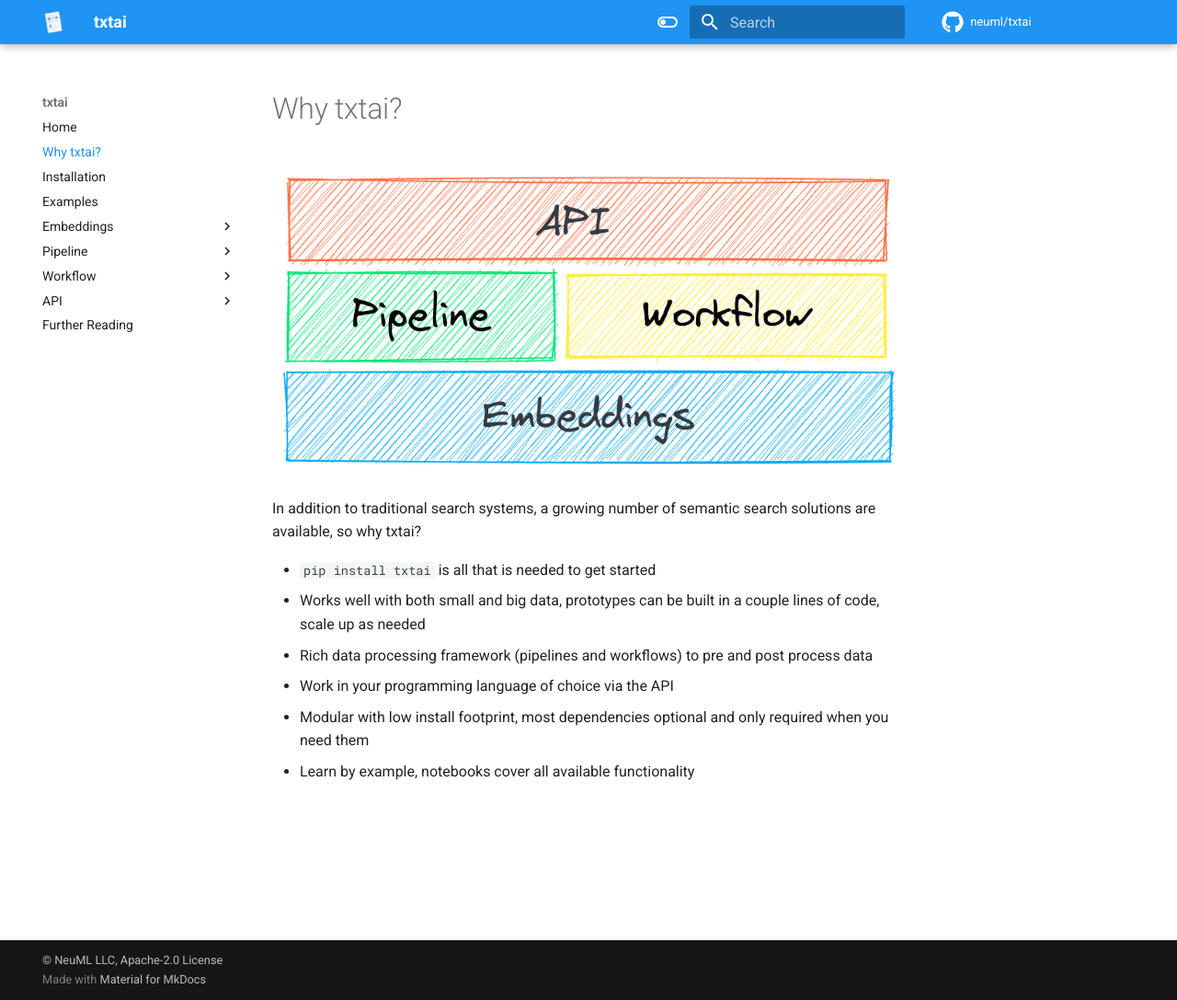
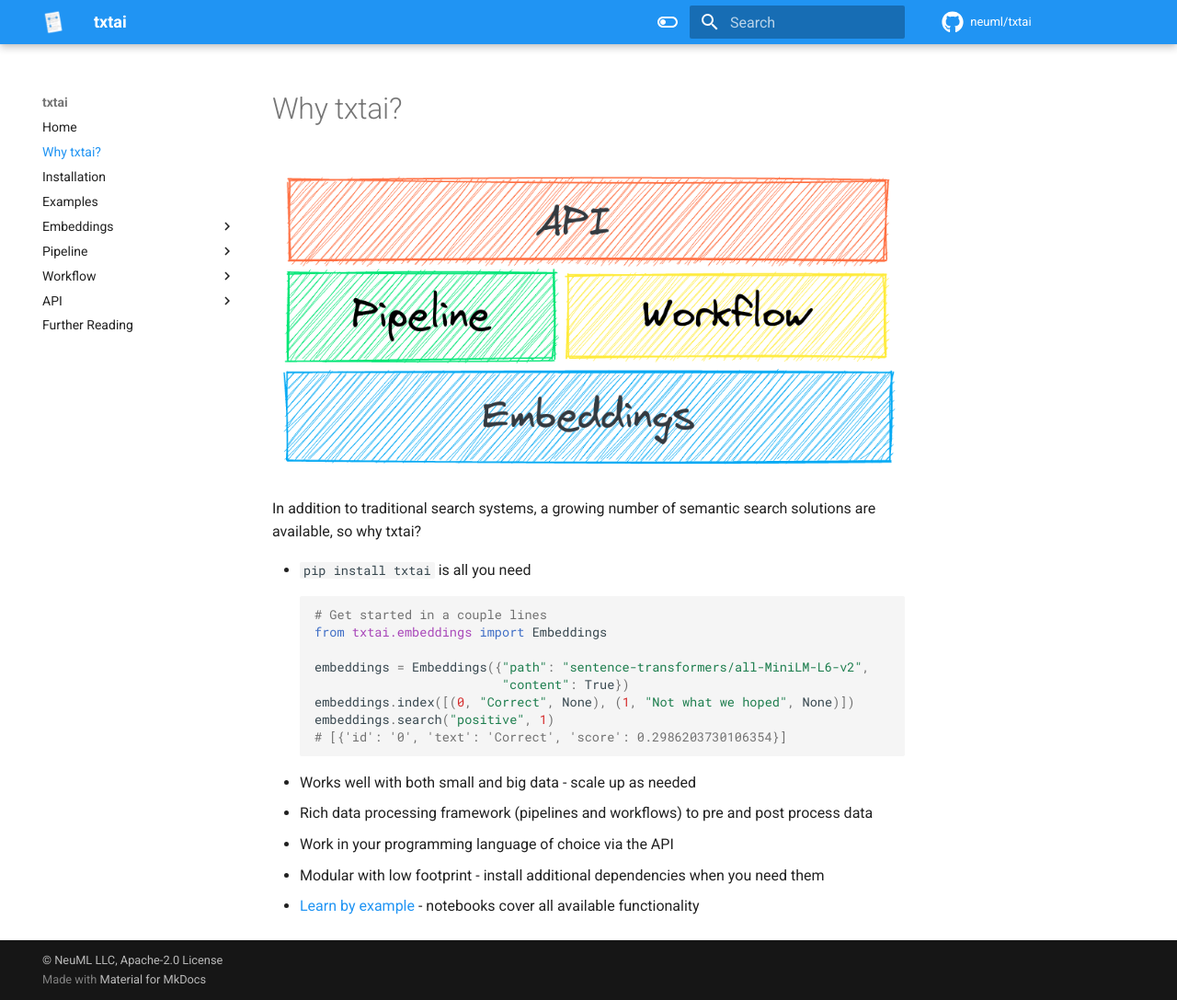
Before and after one commit to neuml/txtai, an MkDocs documentation site: the page built from docs/why.md, in a window 1280 px wide and 1087 px high. Shown: the whole window at 92% size. Built offline with MkDocs 1.6.1 and Material for MkDocs 9.7.7, drawn with Linux system fonts in a browser that asks for light colours; comment, search, counter and statistics services are not loaded.

Commit message:
Update documentation

````diff
--- a/docs/why.md
+++ b/docs/why.md
@@ -5,9 +5,19 @@
 
 In addition to traditional search systems, a growing number of semantic search solutions are available, so why txtai?
 
-- `pip install txtai` is all that is needed to get started
-- Works well with both small and big data, prototypes can be built in a couple lines of code, scale up as needed
+- `pip install txtai` is all you need
+```python
+# Get started in a couple lines
+from txtai.embeddings import Embeddings
+
+embeddings = Embeddings({"path": "sentence-transformers/all-MiniLM-L6-v2",
+                         "content": True})
+embeddings.index([(0, "Correct", None), (1, "Not what we hoped", None)])
+embeddings.search("positive", 1)
+# [{'id': '0', 'text': 'Correct', 'score': 0.2986203730106354}]
+```
+- Works well with both small and big data - scale up as needed
 - Rich data processing framework (pipelines and workflows) to pre and post process data
 - Work in your programming language of choice via the API
-- Modular with low install footprint, most dependencies optional and only required when you need them
-- Learn by example, notebooks cover all available functionality
+- Modular with low footprint - install additional dependencies when you need them
+- [Learn by example](../examples) - notebooks cover all available functionality
````
Also changed, not shown: README.md (+14 -4 lines).
